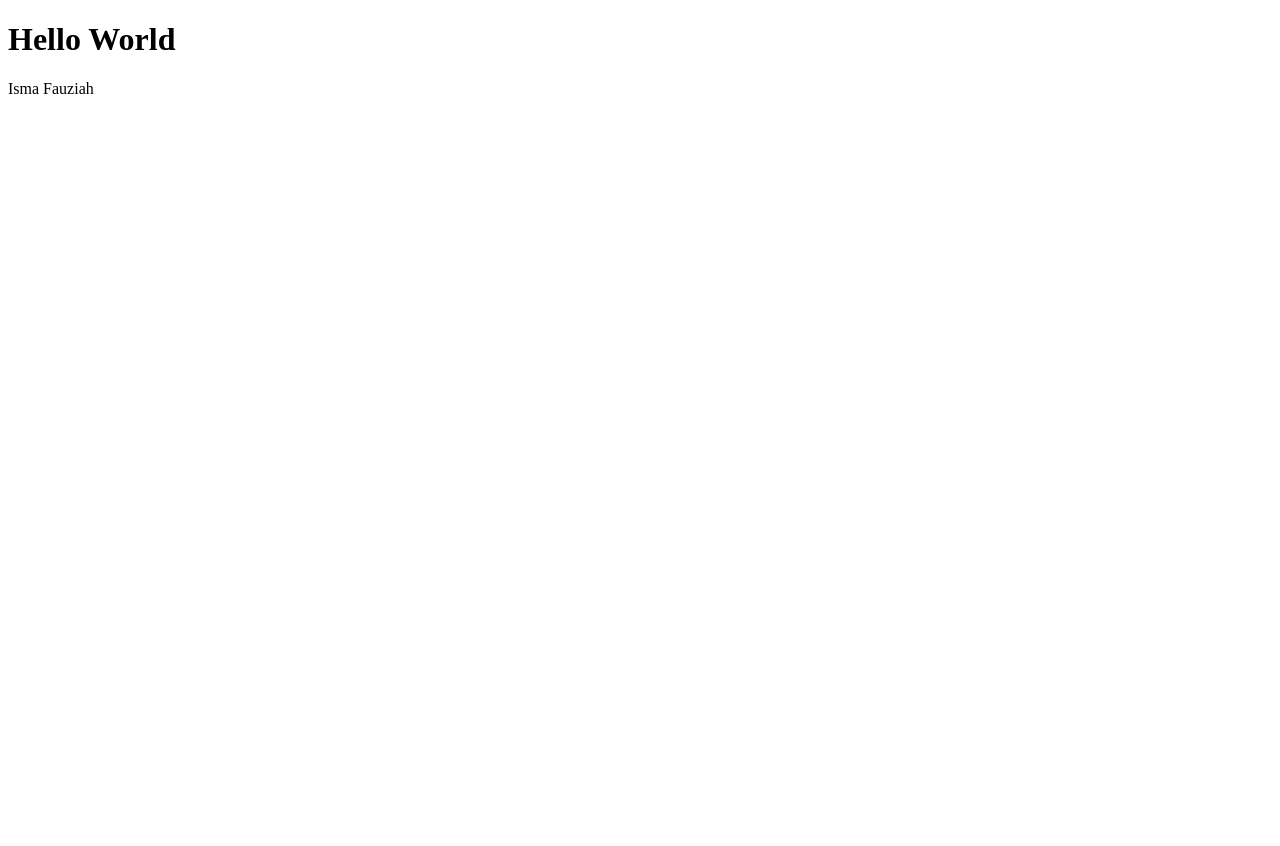
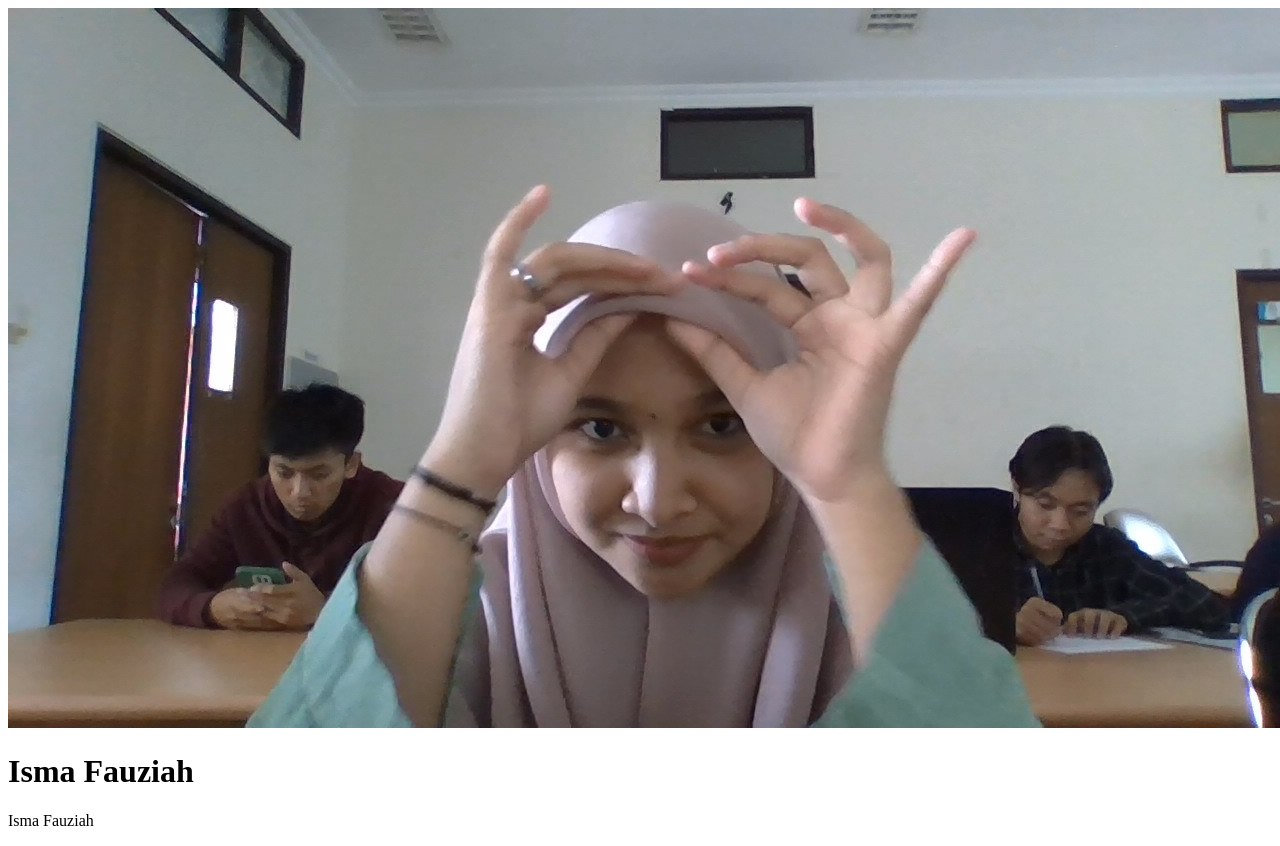
Before and after one commit to ismafauziah/my-repo-from-remote, a plain HTML site: page index.html in a window 1280 px wide. Before the commit the page ends 800 px from the top, so only its background shows below. Drawn offline with Linux system fonts and the light colour scheme.

Commit message:
Changed Hello world with img and h2 to display simple profile data. Image file added in the folder images and used as resource in the img element in index.html file

```diff
--- a/index.html
+++ b/index.html
@@ -6,7 +6,8 @@
     <title>Document</title>
 </head>
 <body>
-    <h1>Hello World</h1>
+    <img src="iss.jpg" alt="iss">
+    <h1>Isma Fauziah</h1>
     <p>Isma Fauziah</p>
 
 </body>
```
Also changed, not shown: iss.jpg (added).
